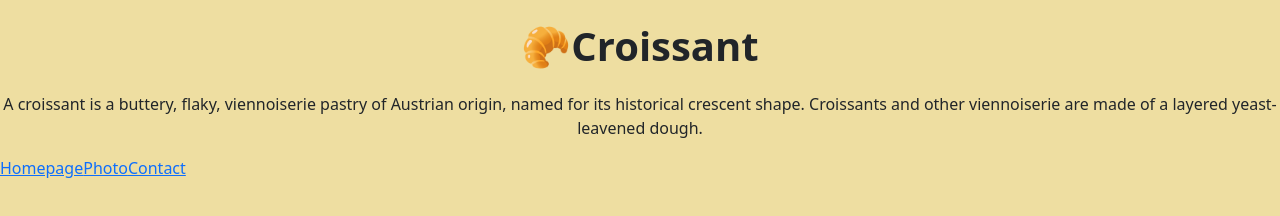
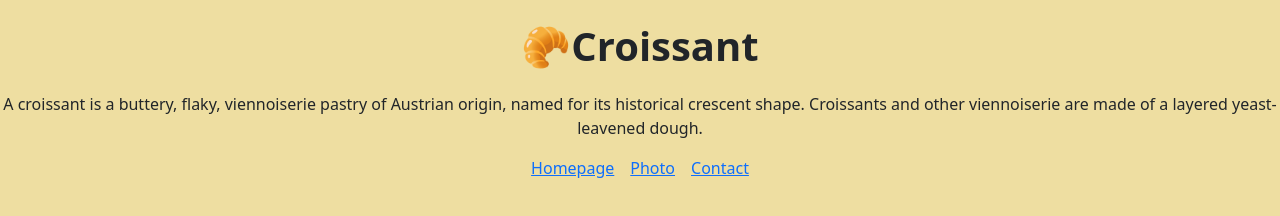
Before and after one commit to leashhub/multiple-pages-static, a plain HTML site: page index.html in a window 1280 px wide. Drawn offline with nearby package versions, Linux system fonts and the light colour scheme.

Commit message:
Added margins to the links via bootstrap

```diff
--- a/css/style.css
+++ b/css/style.css
@@ -17,7 +17,8 @@ img {
   margin: 30px auto;
 }
 .links {
-  text-align: center;
   display: flex;
-  margin: 10px 0;
+  justify-content: center;
+  margin: auto;
+  margin: 10px 10px;
 }
--- a/index.html
+++ b/index.html
@@ -23,9 +23,9 @@
       <br />
     </p>
     <div class="links">
-      <a href="">Homepage</a>
+      <a href="" class="me-3">Homepage</a>
 
-      <a href="/photo.html">Photo</a>
+      <a href="/photo.html" class="me-3">Photo</a>
 
       <a href="/contact.html">Contact</a>
     </div>
```
Also changed, not shown: contact.html (+1 -1 lines), photo.html (+1 -1 lines).
